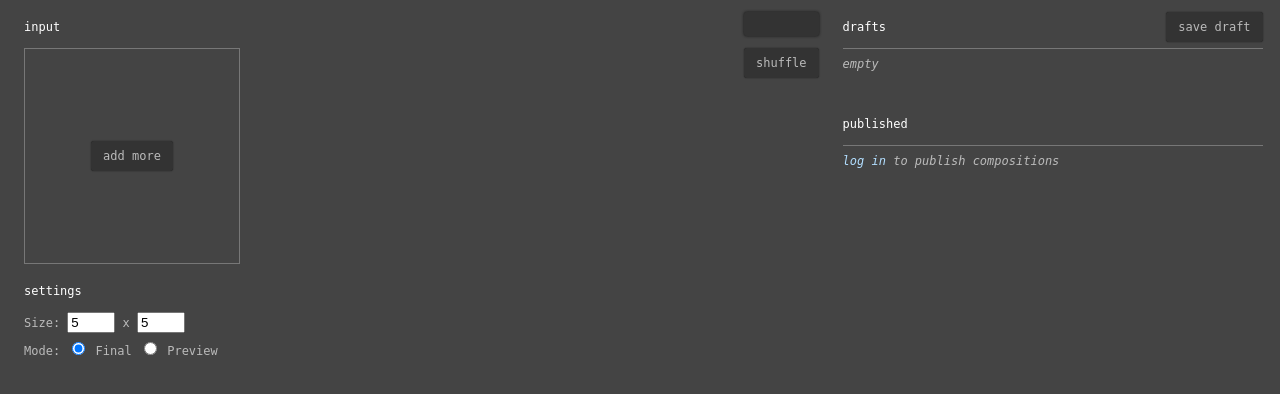
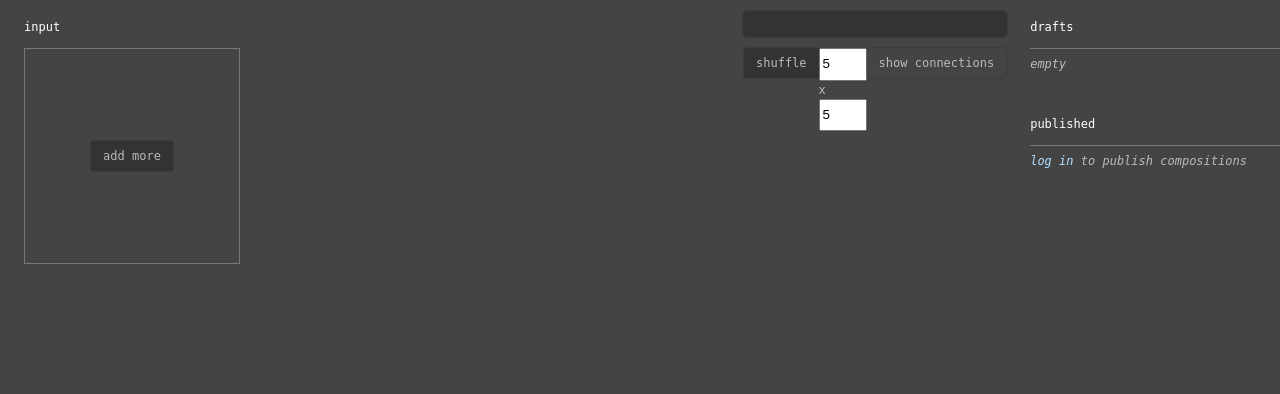
Before and after one commit to jakubvalenta/tessellation, a Django app: page / in a window 1280 px wide; the page is wider, and only the part inside the window is pictured. Shown: the part 42-436 px from the top of that part. Run offline with Django 3.2, Linux system fonts and the light colour scheme; data that the repository does not hold is empty; style sheets or scripts are compiled from the project's sources; some libraries are stand-ins or nearby versions.

Commit message:
Style settings

```diff
--- a/tiles/static/css/main.scss
+++ b/tiles/static/css/main.scss
@@ -95,11 +95,20 @@ button,
     background: $color-background-darker;
   }
 }
+.button-secondary {
+  background: transparent;
+  box-shadow: 0;
+}
+
 .input-file {
 	width: 0.1px;
 	height: 0.1px;
 	opacity: 0;
 	overflow: hidden;
+}
+.input-number {
+  line-height: 2;
+  width: 3em;
 }
 
 .success {
@@ -184,9 +193,20 @@ button,
   visibility: hidden;
 }
 
+.composition-controls {
+  display: flex;
+  justify-content: space-between;
+  margin: 1em 0;
+
+  p {
+    margin: 0;
+  }
+}
 .composition-shuffle {
-  margin: 1em 0;
-  text-align: center;
+  width: 33.3%;
+}
+.composition-settings {
+  width: 33.3%;
 }
 
 .images {
@@ -267,10 +287,6 @@ button,
   bottom: -2em;
 }
 
-.size-input {
-  width: 3em;
-}
-
 .storage-header {
   display: flex;
   flex-direction: columns;
--- a/tiles/static/js/components/settings.js
+++ b/tiles/static/js/components/settings.js
@@ -1,4 +1,7 @@
 import * as State from '../state.js';
+
+const TEXT_SHOW_CONNECTIONS = 'show connections';
+const TEXT_HIDE_CONNECTIONS = 'hide connections';
 
 function initSizeForm(state) {
   const elWidth = document.getElementById('js-width');
@@ -8,15 +11,14 @@ function initSizeForm(state) {
 }
 
 function bindModeEvents(state) {
-  const elRadios = document.getElementsByName('js-mode-preview');
-  elRadios.forEach(el => {
-    el.checked = el.getAttribute('checked');
-    el.addEventListener('click', evt =>
-      document.body.classList.toggle(
-        'mode-final',
-        evt.currentTarget.value !== '1'
-      )
-    );
+  const elButton = document.getElementById('js-mode');
+  var modeFinal = true;
+  elButton.addEventListener('click', () => {
+    modeFinal = !modeFinal;
+    elButton.textContent = modeFinal
+      ? TEXT_SHOW_CONNECTIONS
+      : TEXT_HIDE_CONNECTIONS;
+    document.body.classList.toggle('mode-final', modeFinal);
   });
 }
 
--- a/tiles/static/js/components/storage.js
+++ b/tiles/static/js/components/storage.js
@@ -3,6 +3,7 @@ import * as State from '../state.js';
 import * as StorageLib from '../storage.js';
 
 const TEXT_DELETE = 'x';
+const CLASS_BUTTON_SECONDARY = 'button-secondary';
 
 function createDraftsLoadButtonClickHandler(dataIndex) {
   return state => {
@@ -33,6 +34,7 @@ function initDraftsItemLoadButton(state, dataIndex, elItem) {
 
 function initDraftsItemDeleteButton(state, dataIndex, elItem) {
   const elButton = document.createElement('button');
+  elButton.className = CLASS_BUTTON_SECONDARY;
   elButton.textContent = TEXT_DELETE;
   const handler = createDraftsDeleteButtonClickHandler(dataIndex);
   elButton.addEventListener('click', () => {
@@ -98,6 +100,7 @@ function initPublishedItemLoadButton(state, compositionId, elItem) {
 
 function initPublishedItemDeleteButton(state, compositionId, elItem, elStatus) {
   const elButton = document.createElement('button');
+  elButton.className = CLASS_BUTTON_SECONDARY;
   elButton.textContent = TEXT_DELETE;
   const handler = createPublishedDeleteButtonClickHandler(
     compositionId,
--- a/tiles/static/js/http.js
+++ b/tiles/static/js/http.js
@@ -21,7 +21,7 @@ export function http(method, url, data) {
     req.open(method, url, true);
     req.setRequestHeader('Content-Type', 'application/json');
     const elsCSRFToken = document.getElementsByName('csrfmiddlewaretoken');
-    if (elsCSRFToken) {
+    if (elsCSRFToken.length) {
       req.setRequestHeader('X-CSRFToken', elsCSRFToken[0].value);
     }
     req.send(JSON.stringify(data));
--- a/tiles/templates/create.html
+++ b/tiles/templates/create.html
@@ -4,38 +4,28 @@
 <div class="section section-input">
   <h2 class="section-heading">Input</h2>
   <div class="images" id="js-images"></div>
-  <h2 class="section-heading">Settings</h2>
-  <form action="javascript:void(0)">
-    {% csrf_token %}
-    <p>
-      Size:
-      <label for="js-width" class="sr-only">columns</label>
-      <input type="number" id="js-width" min="1" class="size-input" />
-      x
-      <label for="js-height" class="sr-only">rows</label>
-      <input type="number" id="js-height" min="1" class="size-input" />
-    </p>
-    <p>
-      Mode:
-      <input
-        type="radio"
-        name="js-mode-preview"
-        id="mode-final"
-        value="0"
-        checked="checked"
-      />
-      <label for="mode-final">Final</label>
-      <input type="radio" name="js-mode-preview" id="mode-preview" value="1" />
-      <label for="mode-preview">Preview</label>
-    </p>
-  </form>
 </div>
 <div class="section section-composition">
   <h2 class="sr-only">Composition</h2>
   <div class="composition" id="js-composition"></div>
-  <p class="composition-shuffle">
-    <button id="js-shuffle">shuffle</button>
-  </p>
+  <div class="composition-controls">
+    <p class="composition-shuffle">
+      <button id="js-shuffle">shuffle</button>
+    </p>
+    <form action="javascript:void(0)" class="composition-settings">
+      <p>
+        <span class="sr-only">Size:</span>
+        <label for="js-width" class="sr-only">columns</label>
+        <input type="number" id="js-width" min="1" class="input-number" />
+        x
+        <label for="js-height" class="sr-only">rows</label>
+        <input type="number" id="js-height" min="1" class="input-number" />
+      </p>
+    </form>
+    <p>
+      <button id="js-mode" class="button-secondary">show connections</button>
+    </p>
+  </div>
 </div>
 <div class="section section-storage">
   <div class="storage-header">
```
